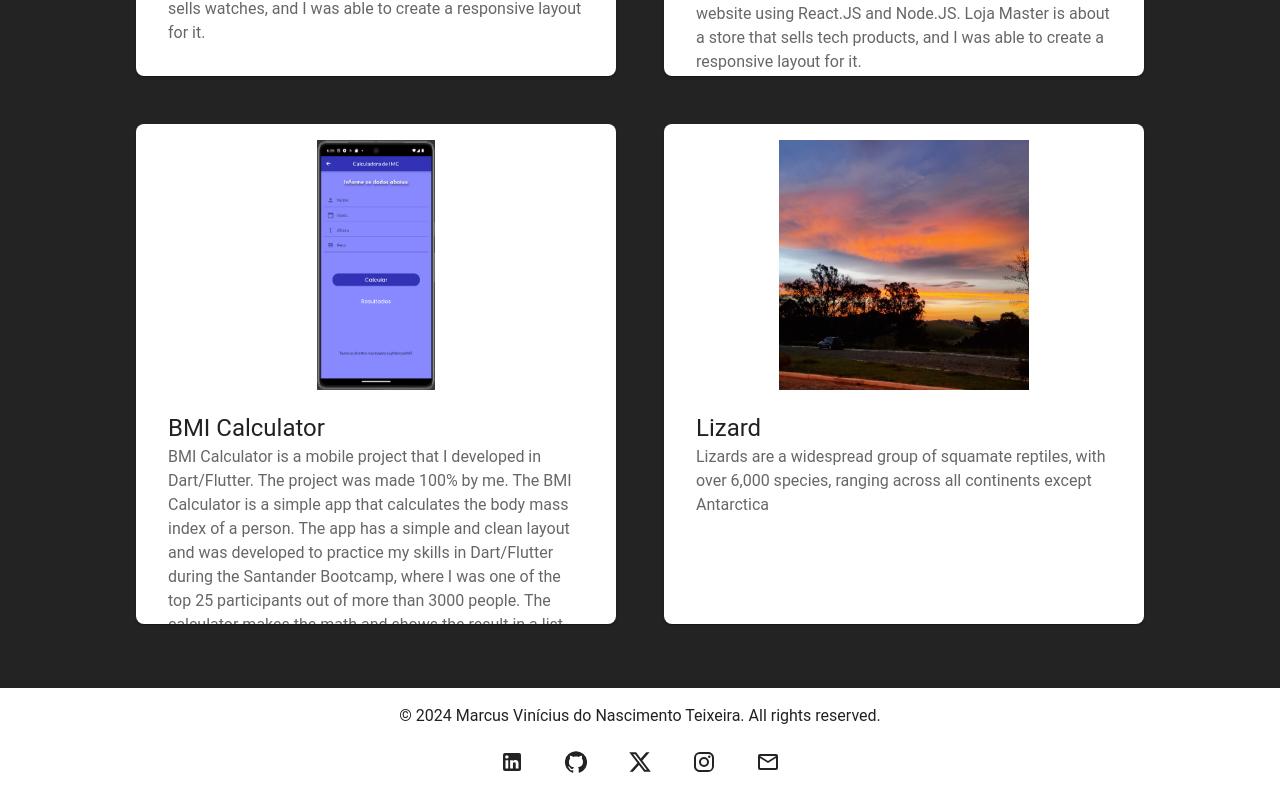
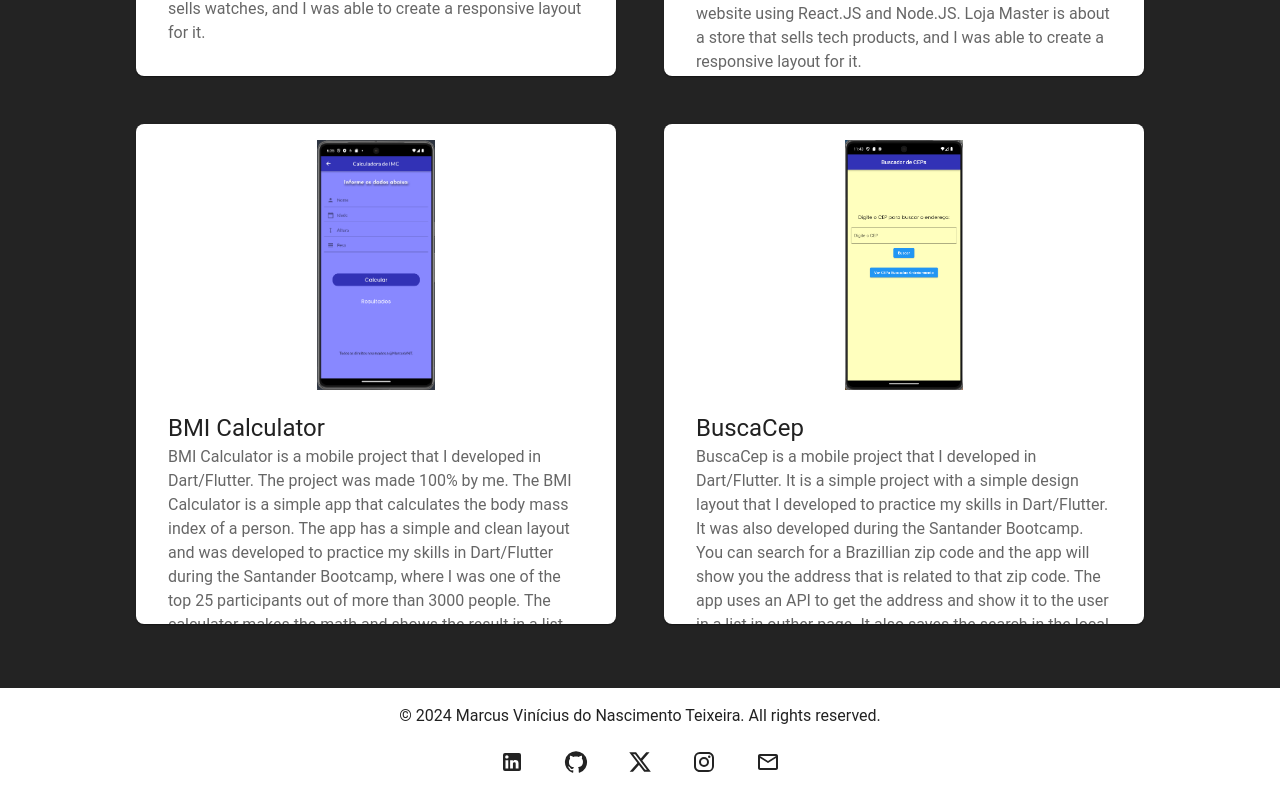
Before and after one commit to MarcusVNT/my-portfolio, a React (Vite) app: page / in a window 1280 px wide. Shown: the part 3184-3980 px from the top of the page. Built offline with nearby package versions, Linux system fonts and the light colour scheme; a web font is replaced by a local one.

Commit message:
BuscaCep project  added.

```diff
--- a/src/pages/Home/sections/Projects/Cards.tsx
+++ b/src/pages/Home/sections/Projects/Cards.tsx
@@ -4,7 +4,7 @@ import AudioNotes from "../../../../../public/audioNotes.png";
 import FancyWatches from "../../../../../public/fancyWatches.png";
 import LojaMaster from "../../../../../public/lojaMaster.png";
 import BMI from "../../../../../public/bmiFlutter.png";
-import Skyfall from "../../../../../public/skyfall.jpg";
+import BuscaCep from "../../../../../public/buscaCep.png";
 
 export default function Cards() {
   return (
@@ -197,8 +197,8 @@ export default function Cards() {
         >
           <CardContent>
             <img
-              src={Skyfall}
-              alt="Skyfall"
+              src={BuscaCep}
+              alt="Busca Cep"
               style={{
                 objectFit: "contain",
                 width: "100%",
@@ -208,11 +208,17 @@ export default function Cards() {
             />
             <Stack sx={{ padding: "16px 16px 0 16px" }}>
               <Typography variant="h5" component="div">
-                Lizard
+                BuscaCep
               </Typography>
               <Typography sx={{ mb: 1.5 }} color="text.secondary">
-                Lizards are a widespread group of squamate reptiles, with over
-                6,000 species, ranging across all continents except Antarctica
+                BuscaCep is a mobile project that I developed in Dart/Flutter.
+                It is a simple project with a simple design layout that I
+                developed to practice my skills in Dart/Flutter. It was also
+                developed during the Santander Bootcamp. You can search for a
+                Brazillian zip code and the app will show you the address that
+                is related to that zip code. The app uses an API to get the
+                address and show it to the user in a list in outher page. It
+                also saves the search in the local storage.
               </Typography>
             </Stack>
           </CardContent>
```
